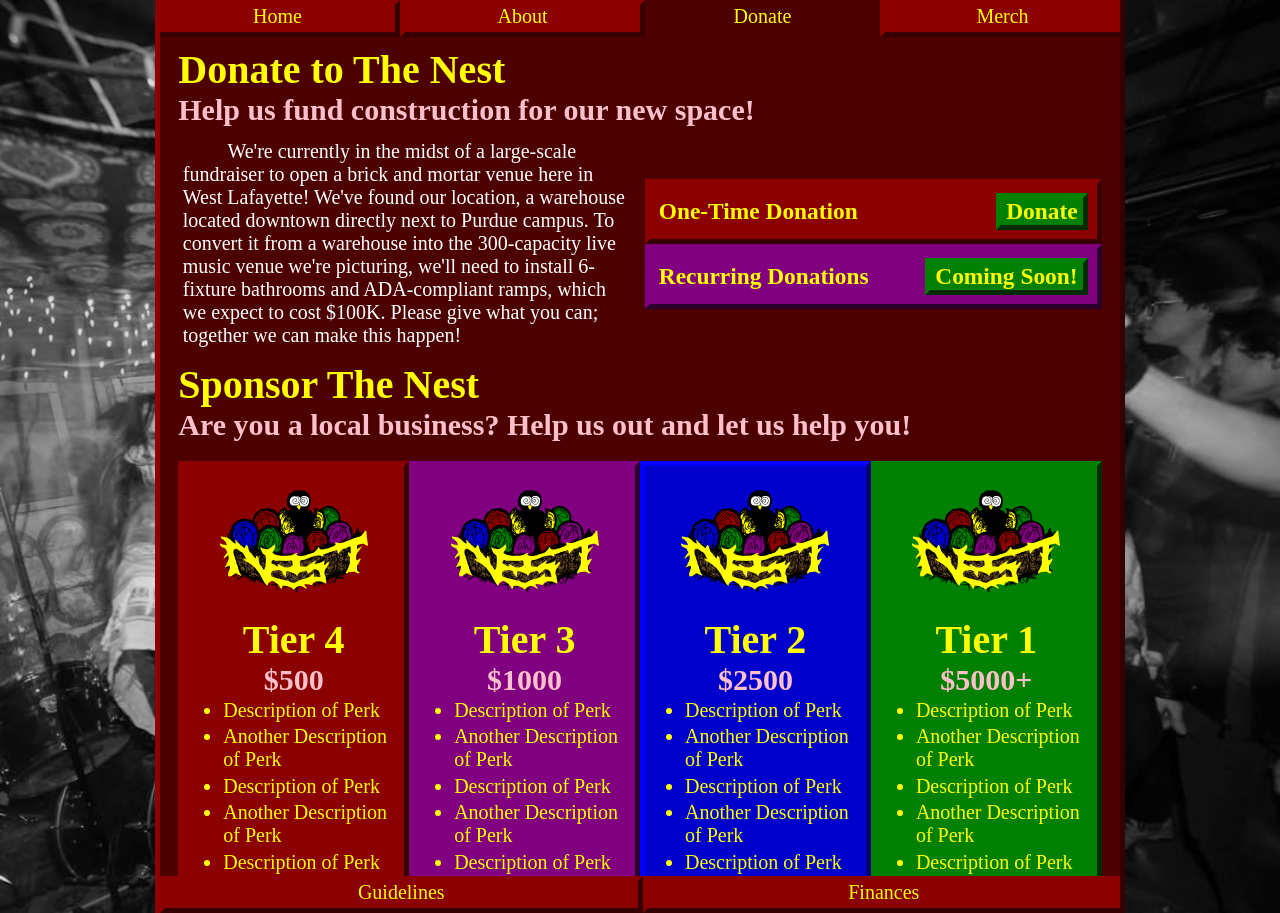
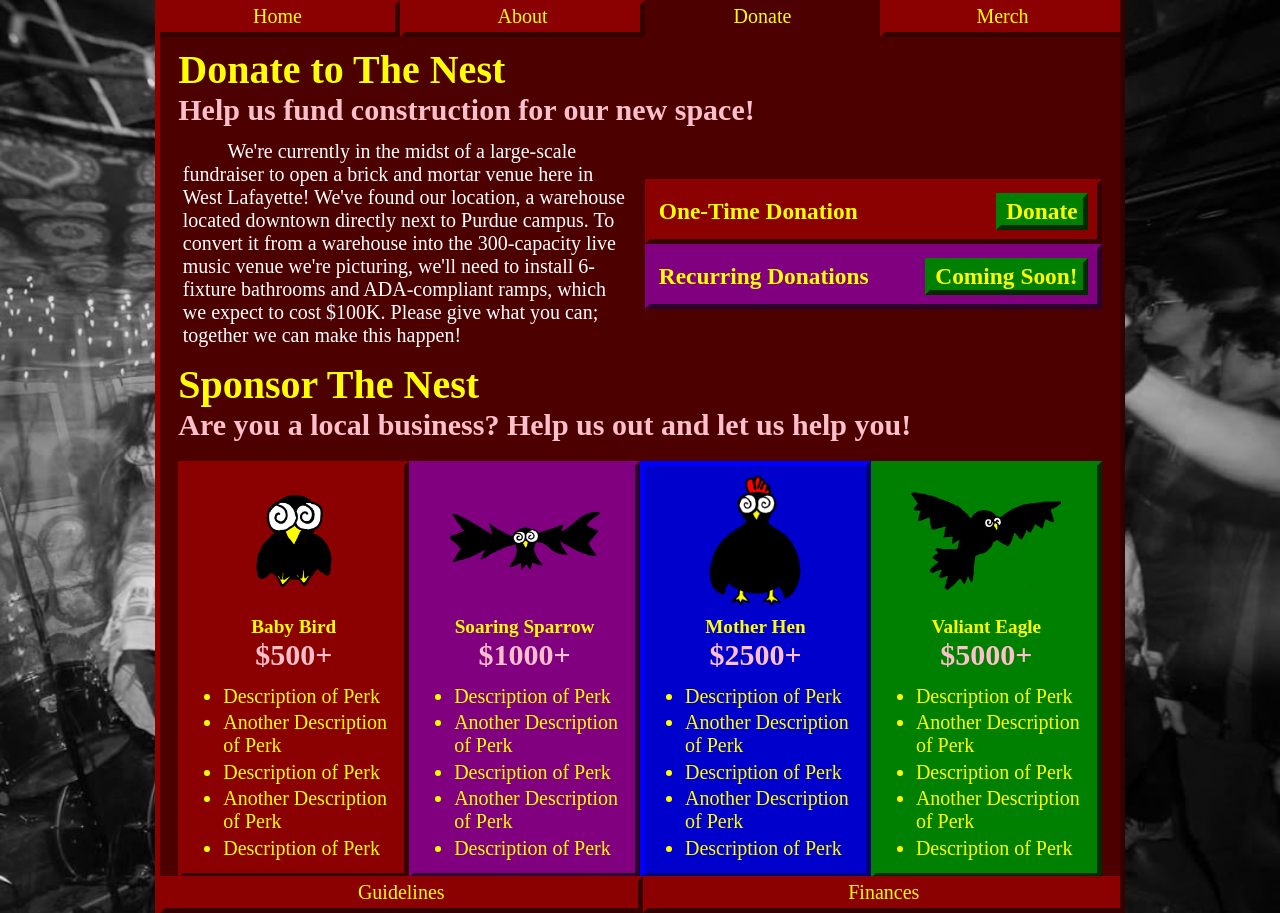
Before and after one commit to jburrer/the-nest-website, a Flask app: page /donate in a window 1280 px wide. Run offline with Flask 3, Linux system fonts and the light colour scheme.

Commit message:
tweaks + added sponsorship tier images

```diff
--- a/templates/donate.html
+++ b/templates/donate.html
@@ -144,11 +144,12 @@ span {
    padding-top: 1%;
    padding-bottom: 1%;
 }
-/*
-.tier:hover {
-    padding-top: 5px;
+.tier h1 {
+    font-size: 1.5vw;
 }
-*/
+.tier h2 {
+    margin-bottom: 5%;
+}
 {% endblock %}
 
 {% block toplinks %}
@@ -188,9 +189,9 @@ span {
     <div id="tiers">
       <div class="tier" id="tier4">
         <a>
-          <img src="{{ url_for('static', filename='logo.png') }}" width="150px">
-          <h1>Tier 4</h1>
-          <h2>$500</h2>
+          <img src="{{ url_for('static', filename='baby-bird.png') }}" width="150vw">
+          <h1>Baby Bird</h1>
+          <h2>$500+</h2>
           <ul>
             <li>Description of Perk</li>
             <li>Another Description of Perk</li>
@@ -202,9 +203,9 @@ span {
       </div>
       <div class="tier" id="tier3">
         <a>
-          <img src="{{ url_for('static', filename='logo.png') }}" width="150px">
-          <h1>Tier 3</h1>
-          <h2>$1000</h2>
+          <img src="{{ url_for('static', filename='flying-bird.png') }}" width="150vw">
+          <h1>Soaring Sparrow</h1>
+          <h2>$1000+</h2>
           <ul>
             <li>Description of Perk</li>
             <li>Another Description of Perk</li>
@@ -216,9 +217,9 @@ span {
       </div>
       <div class="tier" id="tier2">
         <a>
-          <img src="{{ url_for('static', filename='logo.png') }}" width="150px">
-          <h1>Tier 2</h1>
-          <h2>$2500</h2>
+          <img src="{{ url_for('static', filename='mother-hen.png') }}" width="150vw">
+          <h1>Mother Hen</h1>
+          <h2>$2500+</h2>
           <ul>
             <li>Description of Perk</li>
             <li>Another Description of Perk</li>
@@ -230,8 +231,8 @@ span {
       </div>
       <div class="tier" id="tier1">
         <a>
-          <img src="{{ url_for('static', filename='logo.png') }}" width="150px">
-          <h1>Tier 1</h1>
+          <img src="{{ url_for('static', filename='eagle.png') }}" width="150vw">
+          <h1>Valiant Eagle</h1>
           <h2>$5000+</h2>
           <ul>
             <li>Description of Perk</li>
```
Also changed, not shown: templates/home.html (+8 -4 lines), static/baby-bird.png (added), static/eagle.png (added), static/flying-bird.png (added), static/merch.jpg, static/mother-hen.png (added).
